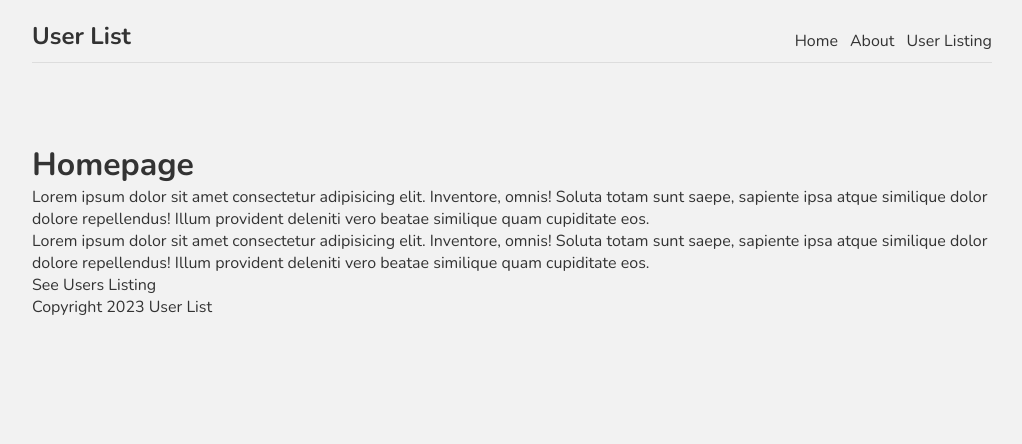
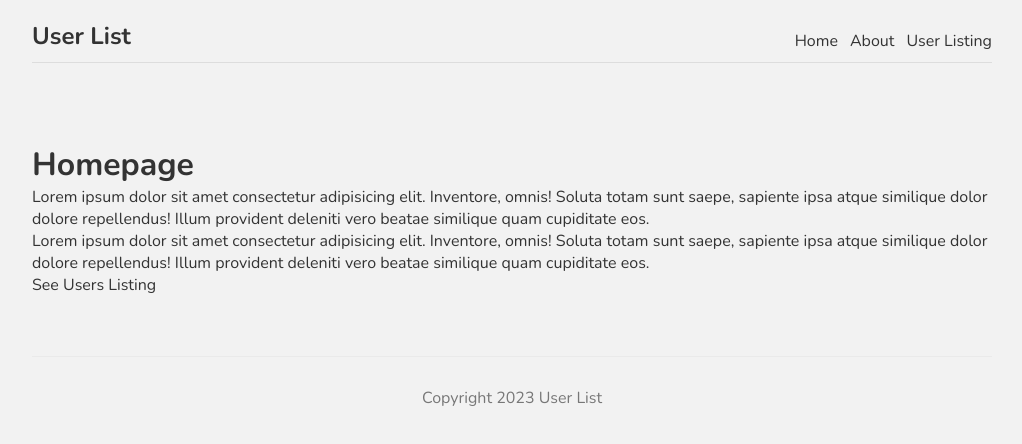
Before and after one commit to mosesfawole/user-list-next-, a Next.js app: page / in a window 1280 px wide. Shown: the top 444 px of the page, without its empty margins (128-1150 px from the left). Built offline with nearby package versions, Linux system fonts and the light colour scheme.

Commit message:
add footer styles

```diff
--- a/components/Footer.jsx
+++ b/components/Footer.jsx
@@ -1,7 +1,7 @@
 import React from "react";
 
 const Footer = () => {
-  return <div>Copyright 2023 User List</div>;
+  return <footer>Copyright 2023 User List</footer>;
 };
 
 export default Footer;
```
